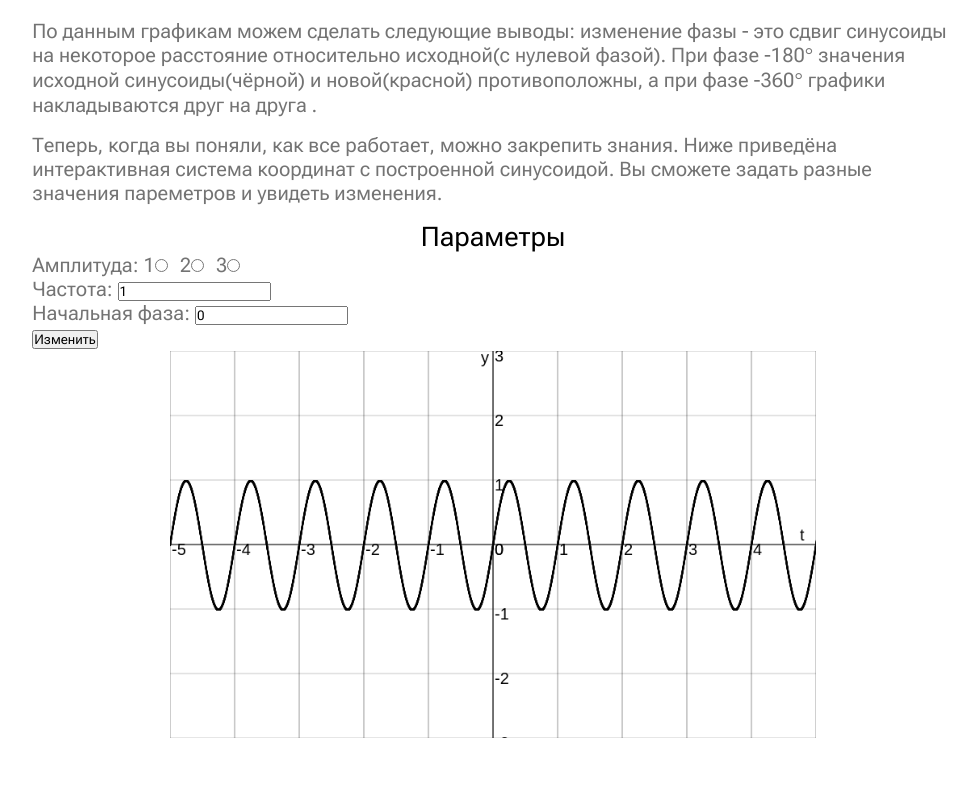
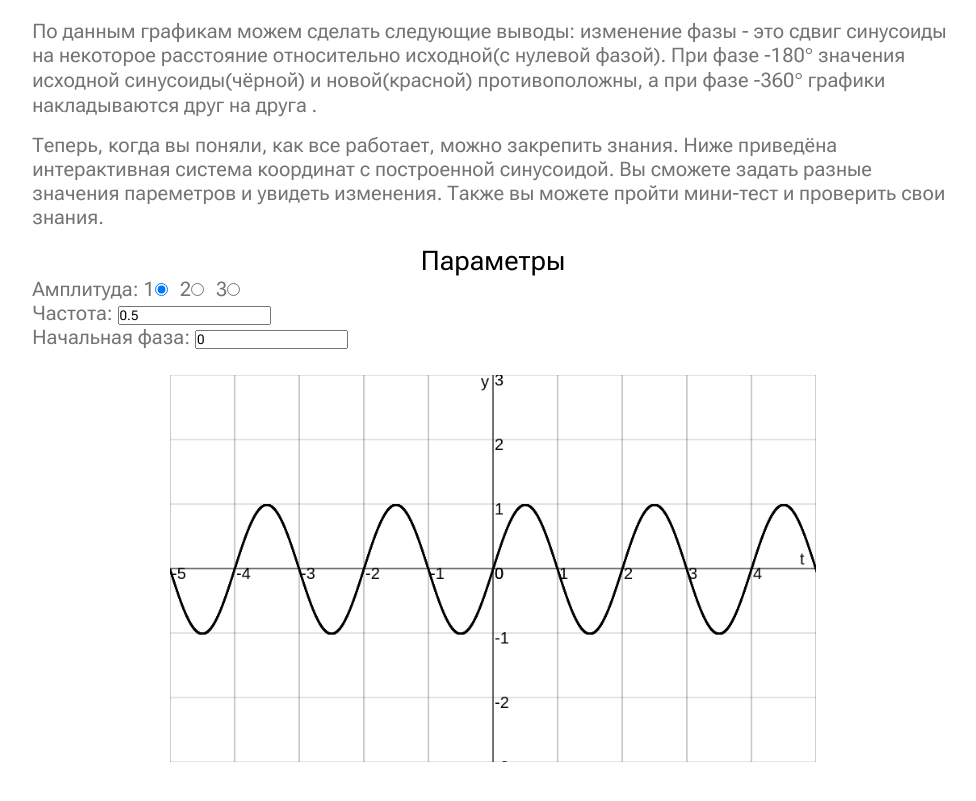
Before and after one commit to K1ttK1tty/coordinate-system.-charts, a React (Create React App) app: page / in a window 1280 px wide. Shown: the part 4500-5301 px from the top of the page, without its empty margins (147-1123 px from the left). Built offline with nearby package versions, Linux system fonts and the light colour scheme.

Commit message:
some .....

```diff
--- a/src/components/AppRouter.jsx
+++ b/src/components/AppRouter.jsx
@@ -1,7 +1,7 @@
 import React from 'react';
 import { Routes, Route } from 'react-router-dom';
 import Main from '../pages/Main/Main';
-import Test from '../pages/Test';
+import Test from '../pages/Test/Test';
 const AppRouter = function () {
 
     return (
--- a/src/components/Canvas.js
+++ b/src/components/Canvas.js
@@ -1,9 +1,10 @@
 import React from 'react';
-const Canvas = function ({ getMousePosition, canvasWidth, canvasHeight, scaleY, scaleX, stepX, stepY, args, }) {
+const Canvas = function ({ canvasWidth, canvasHeight, scaleY, scaleX, stepX, stepY, args, }) {
     const canvas = React.useRef();
+    const draw = (context, canvasWidth, canvasHeight) => {
 
-    const draw = (context, canvasWidth, canvasHeight) => {
         // линии координат
+        context.clearRect(0, 0, canvasWidth, canvasHeight);
         context.beginPath();
         context.font = `${scaleX / 4}px Arial` // еще разные расположения текста
         context.fillStyle = "#000";
@@ -36,6 +37,7 @@ const Canvas = function ({ getMousePosition, canvasWidth, canvasHeight, scaleY,
         let A = args.A;
         let phase = args.phase;
         let radian = phase * Math.PI / 180;
+
         for (let i = -canvasWidth / 5; i <= canvasWidth; i = i + 0.05) {
             const x = (i - stepX) / scaleX;
             const argInSin = 2 * Math.PI * x * frequency;
@@ -44,6 +46,7 @@ const Canvas = function ({ getMousePosition, canvasWidth, canvasHeight, scaleY,
             context.fillRect(x * scaleX + stepY - 1, stepX - scaleY * y, 2, 2)
 
         }
+
     }
 
     React.useEffect(() => {
--- a/src/components/UI/Content/Content.jsx
+++ b/src/components/UI/Content/Content.jsx
@@ -31,7 +31,7 @@ const Content = function () {
             <ImgWithDescribe img={require('../ImgWithDescribe/images/zoomPhase-360.png')} desc={`Рисунок 9 - фаза красной синусоиды -360`}><span className='symbol'>&deg;</span></ImgWithDescribe>
 
             <p className='mb16'>По данным графикам можем сделать следующие выводы: изменение фазы - это сдвиг синусоиды на некоторое расстояние относительно исходной(с нулевой фазой). При фазе -180<span className='symbol'>&deg;</span> значения исходной синусоиды(чёрной) и новой(красной) противоположны, а при фазе -360<span className='symbol'>&deg;</span> графики накладываются друг на друга .</p>
-            <p className='mb16'>Теперь, когда вы поняли, как все работает, можно закрепить знания. Ниже приведёна интерактивная система координат с построенной синусоидой. Вы сможете задать разные значения пареметров и увидеть изменения.</p>
+            <p className='mb16'>Теперь, когда вы поняли, как все работает, можно закрепить знания. Ниже приведёна интерактивная система координат с построенной синусоидой. Вы сможете задать разные значения пареметров и увидеть изменения. Также вы можете пройти мини-тест и проверить свои знания.</p>
         </div>
     )
 };
--- a/src/components/UI/ParamsChange/ParamsChange.jsx
+++ b/src/components/UI/ParamsChange/ParamsChange.jsx
@@ -1,35 +1,20 @@
 import React from 'react';
 import cl from './ParamsChange.module.css'
-import { useState } from 'react';
-const ParamsChange = function ({ args, setArgs}) {
+const ParamsChange = function ({ args, setArgs }) {
 
-    function submit(e) {
-        // console.log('частота ' + frequency)
-        // console.log(typeof phase)
-        // console.log('амплитуда ' + amplitude)
-
-        e.preventDefault();
-
-    }
     return (
         <div className={cl.wrap}>
             <p className={cl.title}>Параметры</p>
-
             <div className={cl.params}>
-                <form onSubmit={submit} className='formParams'>
-                    <ul className={cl.listAmpl}>
-                        <span className={cl.titleA}>Амплитуда:</span>
-                        <li><label htmlFor="apl1">1</label><input onChange={e => setArgs({...args,A: e.target.value})} id='apl1' type="radio" value={1} name='val' /></li>
-                        <li><label htmlFor="apl2">2</label><input onChange={e => setArgs({...args,A: e.target.value})} id='apl2' type="radio" value={2} name='val' /></li>
-                        <li><label htmlFor="apl3">3</label><input onChange={e => setArgs({...args,A: e.target.value})} id='apl3' type="radio" value={3} name='val' /></li>
-                    </ul>
-                    <div className="frequency"><span className='labelFreq'>Частота: </span> <input onChange={e => setArgs({...args,frequency: e.target.value})} value={args.frequency} type="text" /></div>
-                    <div className="phase"><span className='labelPhase'>Начальная фаза: </span> <input onChange={e => setArgs({...args,phase: e.target.value})} value={args.phase} type="text" /></div>
-                    <input type="submit" value={"Изменить"} />
-                </form>
+                <ul className={cl.listAmpl}>
+                    <span className={cl.titleA}>Амплитуда:</span>
+                    <li><label htmlFor="apl1">1</label><input onChange={e => setArgs({ ...args, A: e.target.value })} id='apl1' type="radio" value={1} name='val' defaultChecked={true} /></li>
+                    <li><label htmlFor="apl2">2</label><input onChange={e => setArgs({ ...args, A: e.target.value })} id='apl2' type="radio" value={2} name='val' /></li>
+                    <li><label htmlFor="apl3">3</label><input onChange={e => setArgs({ ...args, A: e.target.value })} id='apl3' type="radio" value={3} name='val' /></li>
+                </ul>
+                <div className="frequency"><span className='labelFreq'>Частота: </span> <input onChange={e => setArgs({ ...args, frequency: e.target.value })} value={args.frequency} type="text" /></div>
+                <div className="phase"><span className='labelPhase'>Начальная фаза: </span> <input onChange={e => setArgs({ ...args, phase: e.target.value })} value={args.phase} type="text" /></div>
             </div>
-
-
 
         </div>
     )
--- a/src/pages/Main/Main.jsx
+++ b/src/pages/Main/Main.jsx
@@ -3,7 +3,6 @@ import React from "react";
 import Canvas from "../../components/Canvas"; // Change the path according to the directory structure of your project
 import '../../styles/canvas.css'
 import { useState } from 'react';
-import ImgWithDescribe from '../../components/UI/ImgWithDescribe/ImgWithDescribe';
 import Content from '../../components/UI/Content/Content';
 import ParamsChange from '../../components/UI/ParamsChange/ParamsChange';
 const Main = function () {
@@ -14,16 +13,7 @@ const Main = function () {
     const scaleX = 80;
     const stepX = Math.round(canvasHeight / scaleY / 2) * scaleY; // нахождение шага прмерно в середине и домножение номера шага на сам шаг, чтобы получить значение, находящееся примерно в середине полотна
     const stepY = Math.round(canvasWidth / scaleX / 2) * scaleX;
-    const [args, setArgs] = useState({ frequency: 1, A: 1, phase: 0 });
-
-    function getMousePosition(e) {
-        const positions = e.target.getBoundingClientRect();
-        const xPosition800 = Math.round((e.clientX - positions.left - canvasWidth / 2) * 1000 / canvasWidth) - 1;
-        const yPosition800 = Math.round((-e.clientY + positions.top + canvasHeight / 2) * 1.25);
-        setXYPosition([xPosition800, yPosition800]);
-    }
-
-    console.log( typeof args.phase)
+    const [args, setArgs] = useState({ frequency: 0.5, A: 1, phase: 0 });
 
     return (
         <div className="App" >
@@ -33,11 +23,6 @@ const Main = function () {
                 <ParamsChange args={args} setArgs={setArgs} />
                 <Canvas args={args} canvasWidth={canvasWidth} canvasHeight={canvasHeight} scaleY={scaleY} scaleX={scaleX} stepX={stepX} stepY={stepY} />
             </div>
-
-
-            {/* getMousePosition={getMousePosition} */}
-            {/* <div className="position">X={xyPosition[0]}</div>
-            <div className="position">Y={xyPosition[1]}</div> */}
         </div>
     );
 };
--- a/src/pages/Test.jsx
+++ /dev/null
@@ -1,10 +0,0 @@
-import React from 'react';
-const Test = function () {
-
-    return (
-        <div>
-            test
-        </div>
-    )
-};
-export default Test;
--- /dev/null
+++ b/src/pages/Test/Test.jsx
@@ -0,0 +1,15 @@
+import React from 'react';
+import cl from './Test.module.css'
+const Test = function () {
+
+    return (
+        <div className={cl.page}>
+            <h2 className={cl.title}>Тест</h2>
+
+                <input id={cl.input} className={cl.input} type="radio" name=""/>
+                <label className={cl.label} htmlFor={cl.input}></label>
+
+        </div>
+    )
+};
+export default Test;
--- /dev/null
+++ b/src/pages/Test/Test.module.css
@@ -0,0 +1,67 @@
+.page {
+    padding-top: 80px;
+    margin: 0px auto;
+    width: 90%;
+}
+.title {
+    text-align: center;
+    color: black;
+    font-size: 25px;
+    font-weight: 400;
+}
+
+.inputWrap {
+    width: 20px;
+    height: 20px;
+    display: flex;
+    justify-content: center;
+    align-items: center;
+    transition: 0.5s;
+}
+
+.label {
+    position: relative;
+    top: -20px;
+    left: -4px;
+    width: 20px;
+    height: 20px;
+    background-color: transparent;
+    display: block;
+    border-radius: 50%;
+    border: 2px solid transparent;
+}
+
+@keyframes border {
+    15% {
+        border-top: 2px solid red;
+        transform: rotate(-10deg);
+    }
+    30%{
+        transform: rotate(-25deg);
+    }
+    45% {
+        border-left: 2px solid red;
+
+    }
+    60%{
+        transform: rotate(-50deg);
+    }
+    75% {
+        border-bottom: 2px solid red;
+
+    }
+    85%{
+        transform: rotate(-75deg);
+    }
+    100% {
+        border: 2px solid red;
+        transform: rotate(-100deg);
+    }
+}
+
+
+
+#input:checked + .label {
+    animation: border 0.7s ease-in-out 1;
+    animation-fill-mode: forwards;
+}
```
Also changed, not shown: some.txt (added), синусоиды.txt.
